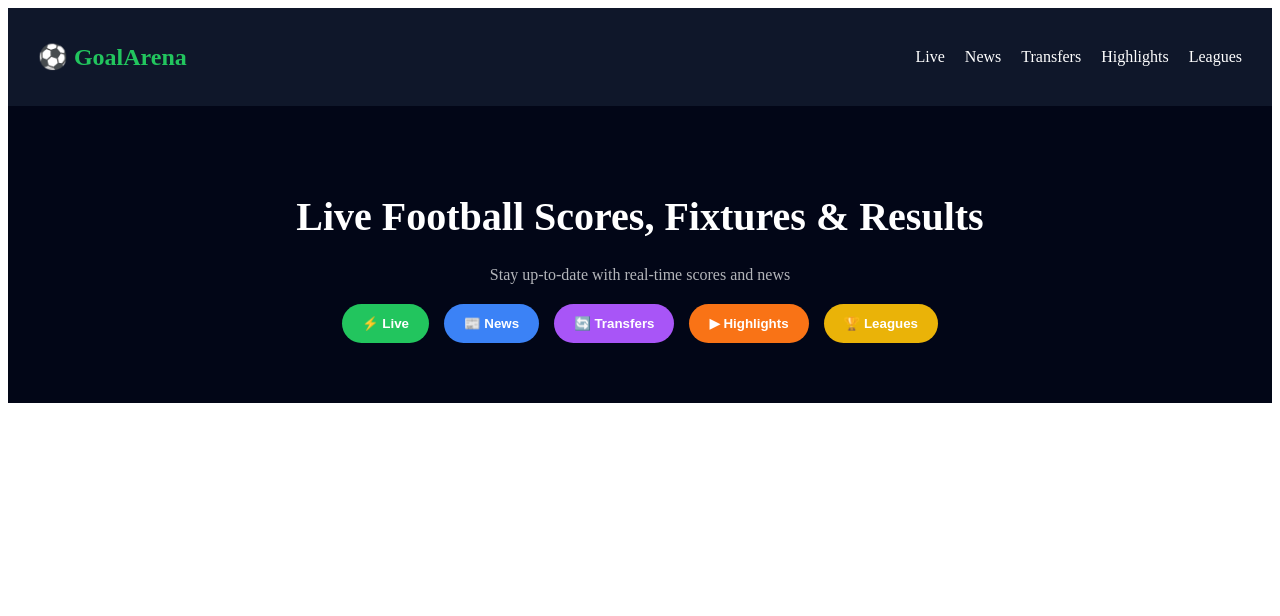
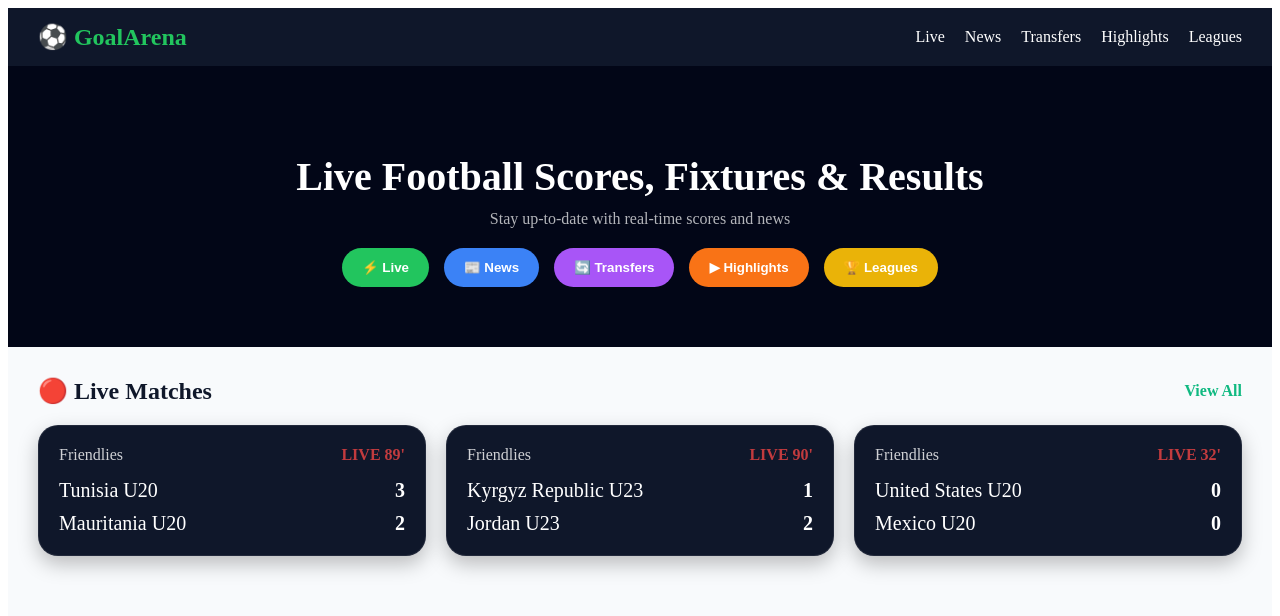
Before and after one commit to goalarena/goalarena, a React (Vite) app: page / in a window 1280 px wide. Shown: the top 616 px of the page. Built offline with nearby package versions, Linux system fonts and the light colour scheme.

Commit message:
Update App.tsx

```diff
--- a/src/App.tsx
+++ b/src/App.tsx
@@ -8,19 +8,30 @@ const btn = (color: string) => ({
   fontWeight: "bold"
 });
 
+const cardStyle = {
+  background: "#0f172a",
+  color: "white",
+  borderRadius: "20px",
+  padding: "20px",
+  minWidth: "260px",
+  boxShadow: "0 8px 20px rgba(0,0,0,0.25)",
+  border: "1px solid rgba(255,255,255,0.08)"
+} as const;
+
 function App() {
   return (
-    <div>
-      {/* Navbar */}
-      <nav style={{
+    <div style={{ background: "#f8fafc", minHeight: "100vh" }}>
+      <nav
+        style={{
           background: "#0f172a",
           color: "white",
           padding: "15px 30px",
           display: "flex",
           justifyContent: "space-between",
           alignItems: "center"
-      }}>
-        <h2 style={{ color: "#22c55e" }}>⚽ GoalArena</h2>
+        }}
+      >
+        <h2 style={{ color: "#22c55e", margin: 0 }}>⚽ GoalArena</h2>
 
         <div style={{ display: "flex", gap: "20px" }}>
           <span>Live</span>
@@ -31,14 +42,15 @@ function App() {
         </div>
       </nav>
 
-      {/* Hero */}
-      <div style={{
+      <div
+        style={{
           textAlign: "center",
           padding: "60px",
           background: "#020617",
           color: "white"
-      }}>
-        <h1 style={{ fontSize: "40px" }}>
+        }}
+      >
+        <h1 style={{ fontSize: "40px", marginBottom: "10px" }}>
           Live Football Scores, Fixtures & Results
         </h1>
 
@@ -46,14 +58,15 @@ function App() {
           Stay up-to-date with real-time scores and news
         </p>
 
-        {/* Buttons */}
-        <div style={{
+        <div
+          style={{
             display: "flex",
             justifyContent: "center",
             gap: "15px",
             marginTop: "20px",
             flexWrap: "wrap"
-        }}>
+          }}
+        >
           <button style={btn("#22c55e")}>⚡ Live</button>
           <button style={btn("#3b82f6")}>📰 News</button>
           <button style={btn("#a855f7")}>🔄 Transfers</button>
@@ -61,6 +74,73 @@ function App() {
           <button style={btn("#eab308")}>🏆 Leagues</button>
         </div>
       </div>
+
+      <div style={{ padding: "30px" }}>
+        <div
+          style={{
+            display: "flex",
+            justifyContent: "space-between",
+            alignItems: "center",
+            marginBottom: "20px"
+          }}
+        >
+          <h2 style={{ margin: 0, color: "#0f172a" }}>🔴 Live Matches</h2>
+          <span style={{ color: "#10b981", fontWeight: "bold" }}>View All</span>
+        </div>
+
+        <div
+          style={{
+            display: "grid",
+            gridTemplateColumns: "repeat(auto-fit, minmax(260px, 1fr))",
+            gap: "20px"
+          }}
+        >
+          <div style={cardStyle}>
+            <div style={{ display: "flex", justifyContent: "space-between", marginBottom: "15px", opacity: 0.8 }}>
+              <span>Friendlies</span>
+              <span style={{ color: "#ef4444", fontWeight: "bold" }}>LIVE 89'</span>
+            </div>
+            <div style={{ display: "flex", justifyContent: "space-between", marginBottom: "10px", fontSize: "20px" }}>
+              <span>Tunisia U20</span>
+              <strong>3</strong>
+            </div>
+            <div style={{ display: "flex", justifyContent: "space-between", fontSize: "20px" }}>
+              <span>Mauritania U20</span>
+              <strong>2</strong>
+            </div>
+          </div>
+
+          <div style={cardStyle}>
+            <div style={{ display: "flex", justifyContent: "space-between", marginBottom: "15px", opacity: 0.8 }}>
+              <span>Friendlies</span>
+              <span style={{ color: "#ef4444", fontWeight: "bold" }}>LIVE 90'</span>
+            </div>
+            <div style={{ display: "flex", justifyContent: "space-between", marginBottom: "10px", fontSize: "20px" }}>
+              <span>Kyrgyz Republic U23</span>
+              <strong>1</strong>
+            </div>
+            <div style={{ display: "flex", justifyContent: "space-between", fontSize: "20px" }}>
+              <span>Jordan U23</span>
+              <strong>2</strong>
+            </div>
+          </div>
+
+          <div style={cardStyle}>
+            <div style={{ display: "flex", justifyContent: "space-between", marginBottom: "15px", opacity: 0.8 }}>
+              <span>Friendlies</span>
+              <span style={{ color: "#ef4444", fontWeight: "bold" }}>LIVE 32'</span>
+            </div>
+            <div style={{ display: "flex", justifyContent: "space-between", marginBottom: "10px", fontSize: "20px" }}>
+              <span>United States U20</span>
+              <strong>0</strong>
+            </div>
+            <div style={{ display: "flex", justifyContent: "space-between", fontSize: "20px" }}>
+              <span>Mexico U20</span>
+              <strong>0</strong>
+            </div>
+          </div>
+        </div>
+      </div>
     </div>
   );
 }
```
Lines whose indentation alone changed are shown as unchanged.
